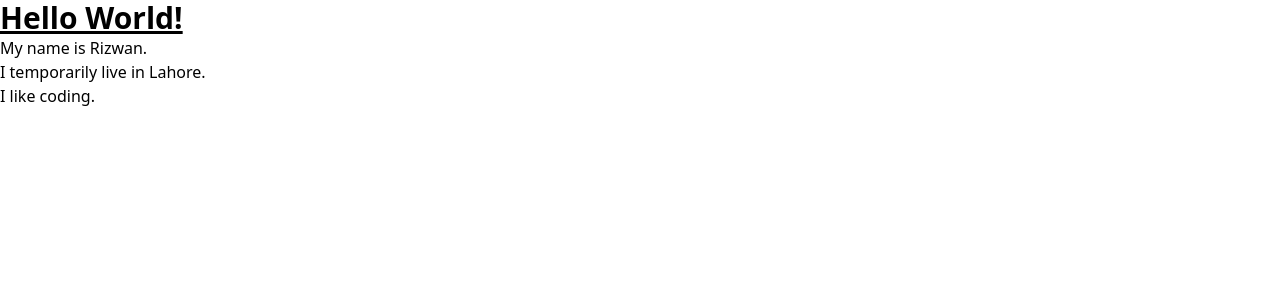
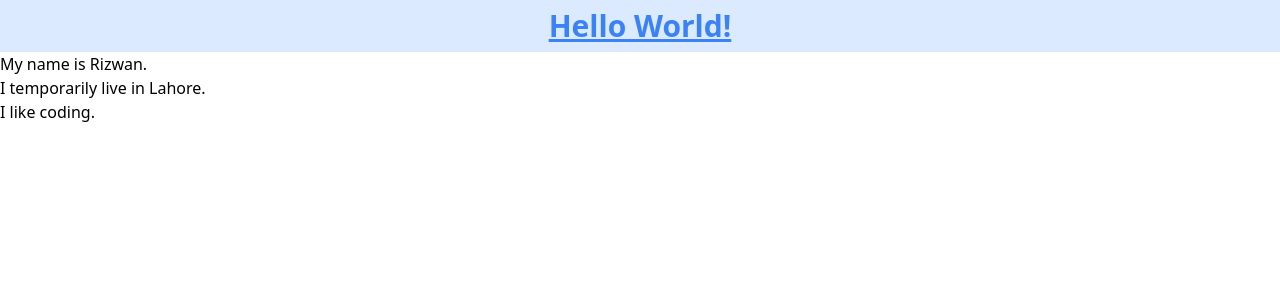
Before and after one commit to Riz-7595/react-basic, a React (Create React App) app: page / in a window 1280 px wide. Shown: the top 300 px of the page. Built offline with nearby package versions, Linux system fonts and the light colour scheme.

Commit message:
tailwind classes

```diff
--- a/src/App.js
+++ b/src/App.js
@@ -12,7 +12,7 @@ function App() {
 
   return (
     <div>
-      <Header address={address}/>
+      <Header address={address} className='text-blue-500'/>
     </div>
   );
 }
--- a/src/components/Header.jsx
+++ b/src/components/Header.jsx
@@ -1,9 +1,10 @@
 import React from 'react'
 
 const Header = (props) => {
+  const { className } = props
   return (
     <div>
-      <h1 className="text-3xl font-bold underline">
+      <h1 className={`text-3xl font-bold underline p-2 bg-blue-100 flex justify-center items-center ${className}`}>
         Hello World!
       </h1>
       <Footer address={props.address} hobby={'coding'}>
@@ -14,11 +15,8 @@ const Header = (props) => {
 }
 
 const Footer = (props) => {
+
   console.log('Hello')
-
-  // const address  =  props.address;
-  // const children = props.children;
-  // const hobby = props.hobby;
 
   const { children, hobby } = props;
 
@@ -32,7 +30,6 @@ const Footer = (props) => {
       <p>I { permanent ? '' : 'temporarily'} live in {myCity}.</p>
       <p>I like {hobby}.</p>
     </div>
-
   )
 }
 
```
